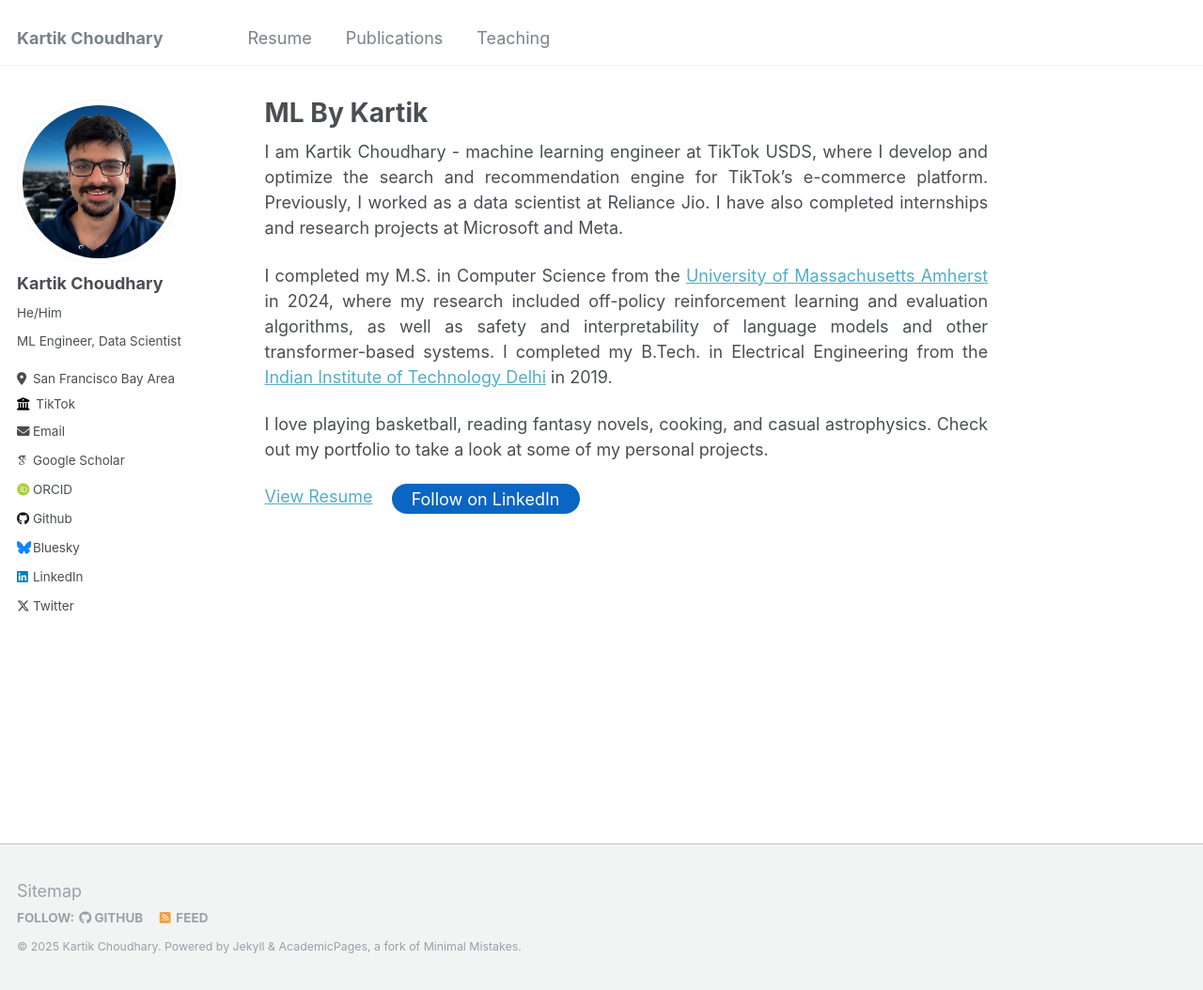
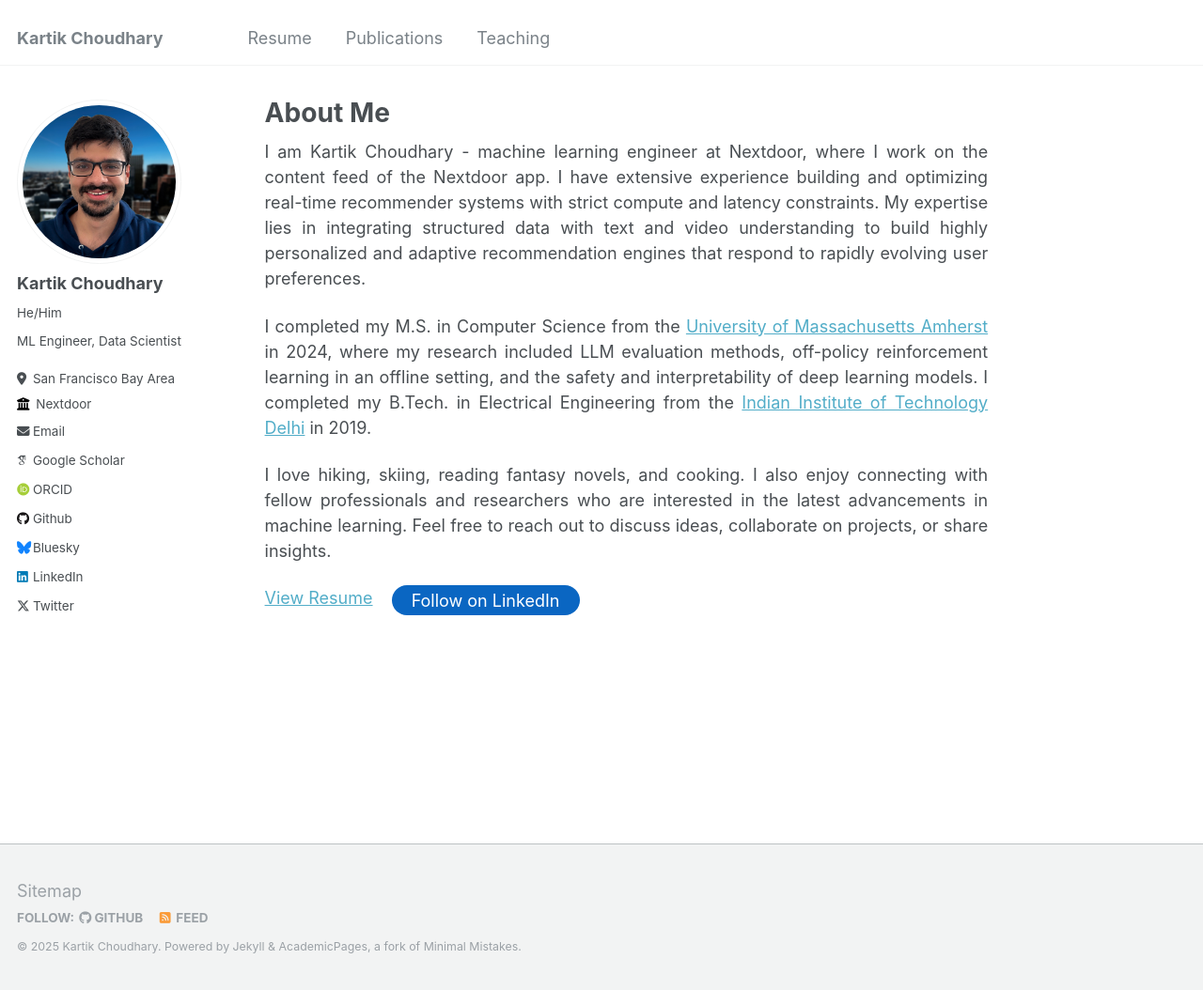
Before and after one commit to kartikc727/kartikc727.github.io, a Jekyll site: the page built from _pages/about.md, in a window 1280 px wide and 1054 px high. Shown: the whole window at 94% size. Built offline with Jekyll 4.4.1, drawn with Linux system fonts in a browser that asks for light colours; some web fonts are replaced.

Commit message:
Content update Feb 2025

```diff
--- a/_config.yml
+++ b/_config.yml
@@ -59,7 +59,7 @@
   bio              : > # MD allowed
     ML Engineer, Data Scientist
   location         : "San Francisco Bay Area"
-  employer         : "TikTok"
+  employer         : "Nextdoor"
   uri              : # URL
   email            : "contact [at] kartikc [dot] com"
 
@@ -270,7 +270,7 @@
   - jemoji
 
 # Custom variables
-resume_pdf: "/files/resume/resume_20240525.pdf"
+resume_pdf: "/files/resume/resume_20241215.pdf"
 
 # Archives
 #  Type
--- a/_pages/about.md
+++ b/_pages/about.md
@@ -1,25 +1,19 @@
 ---
 permalink: /
-title: "ML By Kartik"
+title: "About Me"
 author_profile: true
 redirect_from:
   - /about/
   - /about.html
 ---
 
-I am Kartik Choudhary - machine learning engineer at TikTok USDS, where I develop and optimize the search and
-recommendation engine for TikTok’s e-commerce platform. Previously, I worked as a data scientist at Reliance Jio.
-I have also completed internships and research projects at Microsoft and Meta.
+I am Kartik Choudhary - machine learning engineer at Nextdoor, where I work on the content feed of the Nextdoor app. I have extensive experience building and optimizing real-time recommender systems with strict compute and latency constraints. My expertise lies in integrating structured data with text and video understanding to build highly personalized and adaptive recommendation engines that respond to rapidly evolving user preferences.
 {: .text-justify}
 
-I completed my M.S. in Computer Science from the [University of Massachusetts Amherst](https://www.cics.umass.edu/) in
-2024, where my research included off-policy reinforcement learning and evaluation algorithms, as well as safety and
-interpretability of language models and other transformer-based systems. I completed my B.Tech. in Electrical
-Engineering from the [Indian Institute of Technology Delhi](https://ee.iitd.ac.in/) in 2019.
+I completed my M.S. in Computer Science from the [University of Massachusetts Amherst](https://www.cics.umass.edu/) in 2024, where my research included LLM evaluation methods, off-policy reinforcement learning in an offline setting, and the safety and interpretability of deep learning models. I completed my B.Tech. in Electrical Engineering from the [Indian Institute of Technology Delhi](https://ee.iitd.ac.in/) in 2019.
 {: .text-justify}
 
-I love playing basketball, reading fantasy novels, cooking, and casual astrophysics. Check out my portfolio to take a
-look at some of my personal projects.
+I love hiking, skiing, reading fantasy novels, and cooking. I also enjoy connecting with fellow professionals and researchers who are interested in the latest advancements in machine learning. Feel free to reach out to discuss ideas, collaborate on projects, or share insights.
 {: .text-justify}
 
 <style>.libutton { display: flex; flex-direction: column; justify-content: center; padding: 7px; text-align: center; outline: none; text-decoration: none !important; color: #ffffff !important; width: 200px; height: 32px; border-radius: 16px; background-color: #0A66C2; font-family: "SF Pro Text", Helvetica, sans-serif; } </style>
```
Also changed, not shown: _pages/cv.md (+13 -1 lines), _publications/2024-05-20-judging-judges.md (+1 -3 lines), 2 other files.
